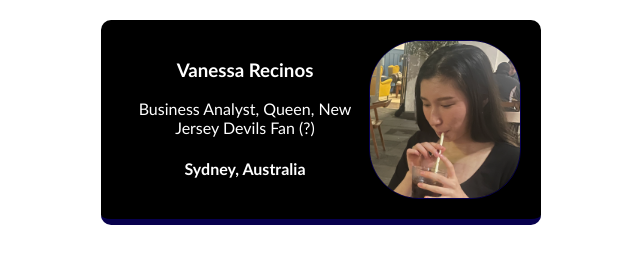
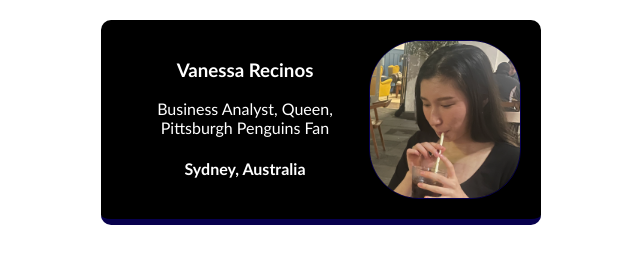
Before and after one commit to lybytes/vanessa-business-card, a website built with Vite: page index.html in a window 1280 px wide. Shown: the whole page, without its empty margins (319-959 px from the left). Built offline with nearby package versions, Linux system fonts and the light colour scheme.

Commit message:
Update index.html

```diff
--- a/index.html
+++ b/index.html
@@ -6,7 +6,7 @@
         <div class="card">
             <div >
                 <h3>Vanessa Recinos</h3>
-                <p>Business Analyst, Queen, New Jersey Devils Fan (?)</p>
+                <p>Business Analyst, Queen, Pittsburgh Penguins Fan</p>
                 <h4>Sydney, Australia</h4>
             </div>
             <img class="avatar" src="images/Vanessa.png">
```
